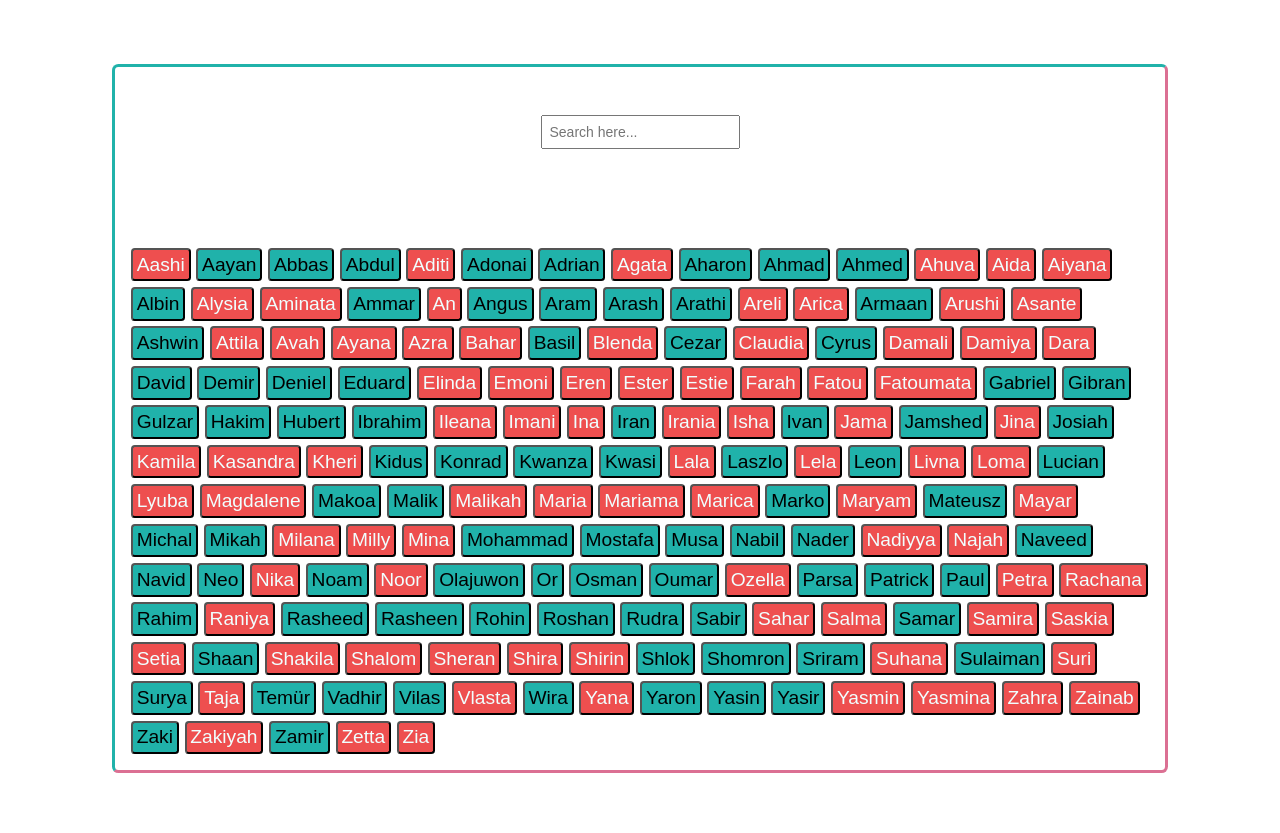
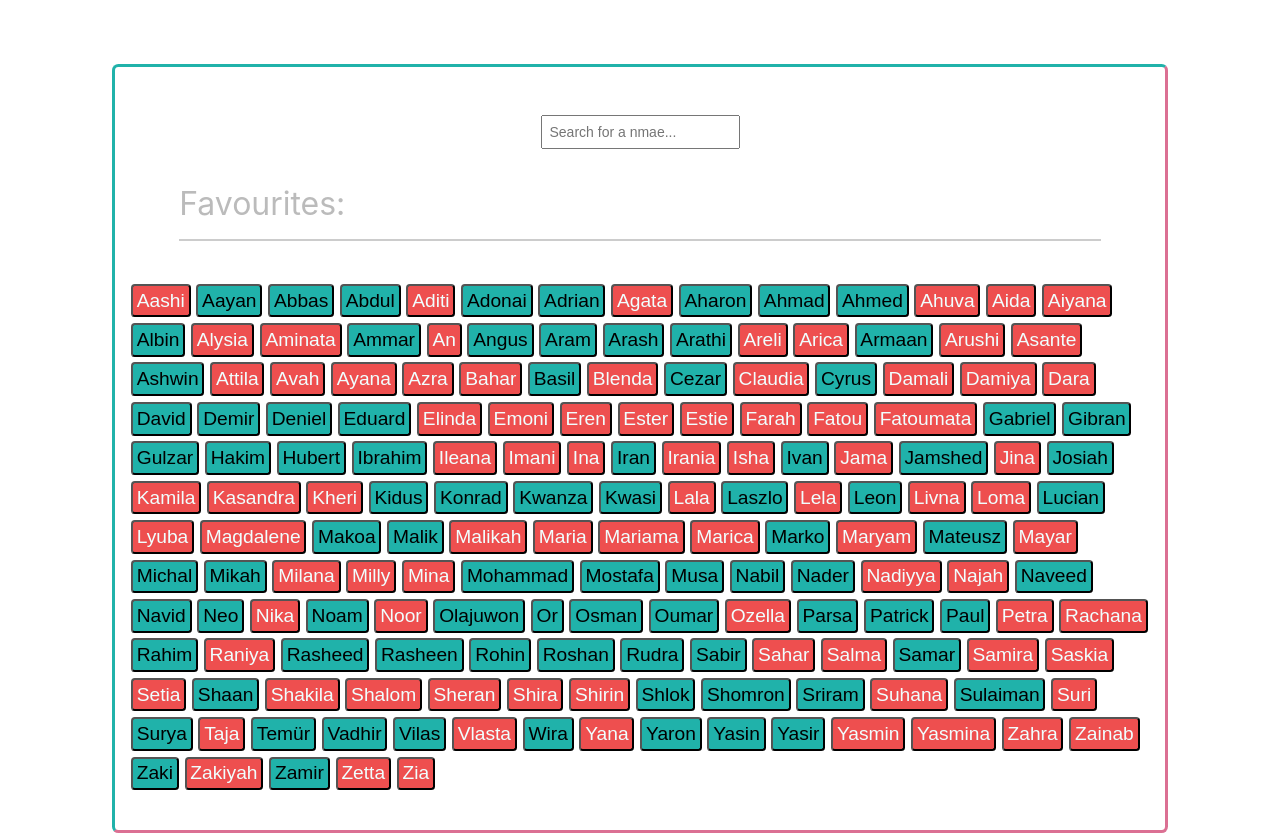
Before and after one commit to mikinet/baby-names-react, a React (Create React App) app: page / in a window 1280 px wide. Before the commit the page ends 800 px from the top, so only its background shows below. Built offline with nearby package versions, Linux system fonts and the light colour scheme.

Commit message:
Completed Level 3 of the challenge. Added new component (FavouriteNames). Updated files (App.js, NamePicker.js, App.css) accordingly.

```diff
--- a/src/App.css
+++ b/src/App.css
@@ -1,8 +1,8 @@
 .App {
-  width:80%;
-  margin:auto;
-  margin-top:4rem;
-  padding:0.8rem;
+  width: 80%;
+  margin: auto;
+  margin-top: 4rem;
+  padding: 0.8rem;
   border: 3px solid;
   border-radius: 0.4em;
   border-top-color: lightseagreen;
@@ -12,32 +12,44 @@
   text-align: center;
 }
 
-#search{
-  margin-top:2.5em;
-  padding:0.5em;
+#search {
+  margin: 2.5em;
+  padding: 0.5em;
   font-size: 14px;
   outline-color: lightseagreen;
 }
 
-.name-picker{
-  display:flex;
-  flex-wrap: wrap;
-  margin:auto;
-  margin-top:6em;
+.favourites {
+  width: 90%;
+  margin: auto;
+  padding-bottom: 1rem;
+  color: #bbb;
+  text-align: left;
+  border-bottom: 2px solid #ccc;
 }
 
-.name{
-  font-size:1.2em;
-  margin:0.15em;
-  padding:0.2em;
-  border-radius:0.2em;
+.favourites span {
+  font-size: 2rem;
 }
 
-.f-name{
-  background-color: rgb(238, 79, 79);
-  color:azure;
+.name-picker {
+  display: flex;
+  flex-wrap: wrap;
+  margin:2.5em auto 1.5em;
 }
 
-.m-name{
+.name {
+  font-size: 1.2em;
+  margin: 0.15em;
+  padding: 0.2em;
+  border-radius: 0.2em;
+}
+
+.f-name {
+  background-color: rgb(238, 79, 79);
+  color: azure;
+}
+
+.m-name {
   background-color: lightseagreen;
 }
--- a/src/App.js
+++ b/src/App.js
@@ -1,24 +1,93 @@
 import { useState } from "react";
 import "./App.css";
+import babyNamesData from "./babyNamesData.json";
 import NamePicker from "./NamePicker";
 import SearchBar from "./SearchBar";
-import babyNamesData from "./babyNamesData.json";
+import Favourites from "./FavouriteNames";
+
 function App() {
+  // the name search function
   const [searchInput, setSearchInput] = useState("");
   const handleNameSearch = (event) => {
     const input = event.target.value;
     setSearchInput(input);
-  }
+  };
+  // add names to or remove names from a favourites list
+  const [favouriteNames, setFavouriteNames] = useState([]);
+  const [availableNames, setAvailableNames] = useState(sort([...babyNamesData]));
+  const handleAddRemoveFavourites = (event) => {
+    const babyName = getNameData(event.target);
+    const parentElement = event.target.parentNode.className;
+    if (parentElement === "favourites") {
+      setFavouriteNames(removeName(babyName, favouriteNames));
+      setAvailableNames(addName(babyName, availableNames));
+    } else {
+      setFavouriteNames(addName(babyName, favouriteNames));
+      setAvailableNames(removeName(babyName, availableNames));
+    }
+  };
+
   return (
     <div class="App">
       <SearchBar
         type="text"
         onChange={handleNameSearch}
-        placeholder="Search here..."
+        placeholder="Search for a nmae..."
       />
-      <NamePicker namesData={babyNamesData} filter={searchInput} />
+      <Favourites
+        namesData={favouriteNames}
+        onDoubleClick={handleAddRemoveFavourites}
+      />
+      <NamePicker
+        namesData={availableNames}
+        filter={searchInput}
+        onDoubleClick={handleAddRemoveFavourites}
+      />
     </div>
   );
 }
 
 export default App;
+
+function addName(name, namesList) {
+  namesList = namesList.concat(name);
+  return sort(namesList);
+}
+
+function removeName(favouriteName, namesList) {
+  for (let i = 0; i < namesList.length; i++) {
+    const babyName = namesList[i];
+    if (
+      babyName.id === favouriteName.id &&
+      babyName.name === favouriteName.name &&
+      babyName.sex === favouriteName.sex
+    ) {
+      namesList.splice(i, 1);
+      return sort(namesList);
+    }
+  }
+}
+
+// extract baby name data given a node (html element)
+function getNameData(node) {
+  // get the index value of the sex identifier ("f" or "m") from className
+  const i = node.className.indexOf(" ") + 1;
+  return {
+    id: parseInt(node.id),
+    name: node.textContent,
+    sex: node.className.substring(i, i + 1),  // returns "f" or "m"
+  };
+}
+
+// sort baby names in ascending alphabetical order
+function sort(namesList) {
+  if (namesList.length > 1) {
+    namesList.sort((nameDataA, nameDataB) => {
+      if (nameDataA.name.toUpperCase() < nameDataB.name.toUpperCase()) {
+        return -1;
+      }
+      return 1;
+    });
+  }
+  return namesList;
+}
--- /dev/null
+++ b/src/FavouriteNames.js
@@ -0,0 +1,24 @@
+import BabyName from "./BabyName";
+
+const FavouriteNames = (props) => {
+  return (
+    <div className="favourites">
+      <span>Favourites: </span>
+      {
+        // populate names
+        props.namesData.map((nameData, index) => {
+          return (
+            <BabyName
+              key={index}
+              id={nameData.id}
+              sex={nameData.sex}
+              name={nameData.name}
+              onDoubleClick={props.onDoubleClick}
+            />
+          );
+        })
+      }
+    </div>
+  );
+};
+export default FavouriteNames;
--- a/src/NamePicker.js
+++ b/src/NamePicker.js
@@ -1,28 +1,23 @@
+// import { useState } from "react";
 import BabyName from "./BabyName";
 
 const NamePicker = (props) => {
   return (
     <div className="name-picker">
       {props.namesData
-        // sort baby names in ascending alphabetical order
-        .sort((nameDataA, nameDataB) => {
-          if (nameDataA.name.toUpperCase() < nameDataB.name.toUpperCase()) {
-            return -1;
-          }
-          return 1;
-        })
         // filter names based on user search input
-        .filter((babyNameData) =>
-          babyNameData.name.toUpperCase().includes(props.filter.toUpperCase())
+        .filter((nameData) =>
+          nameData.name.toUpperCase().includes(props.filter.toUpperCase())
         )
         // populate names
-        .map((babyNameData, index) => {
+        .map((nameData, index) => {
           return (
             <BabyName
               key={index}
-              id={babyNameData.id}
-              sex={babyNameData.sex}
-              name={babyNameData.name}
+              id={nameData.id}
+              sex={nameData.sex}
+              name={nameData.name}
+              onDoubleClick={props.onDoubleClick}
             />
           );
         })}
```
